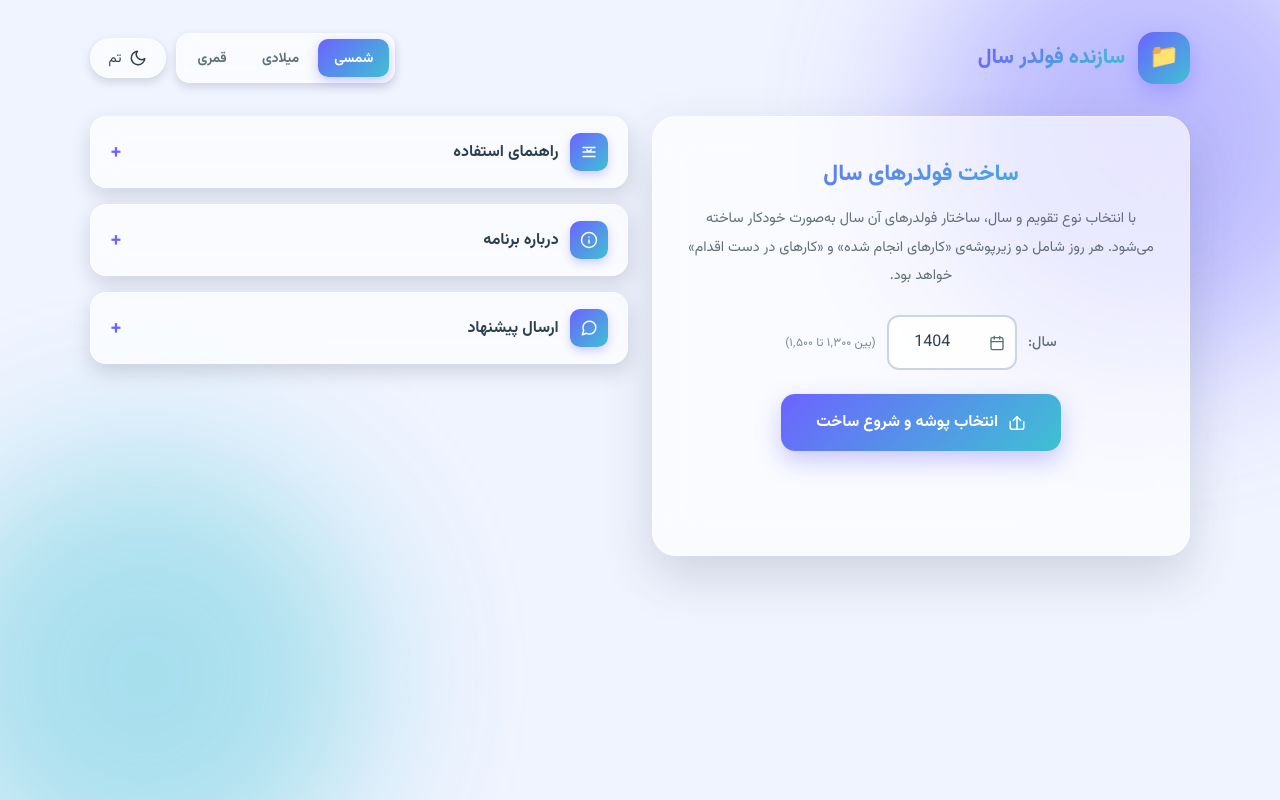
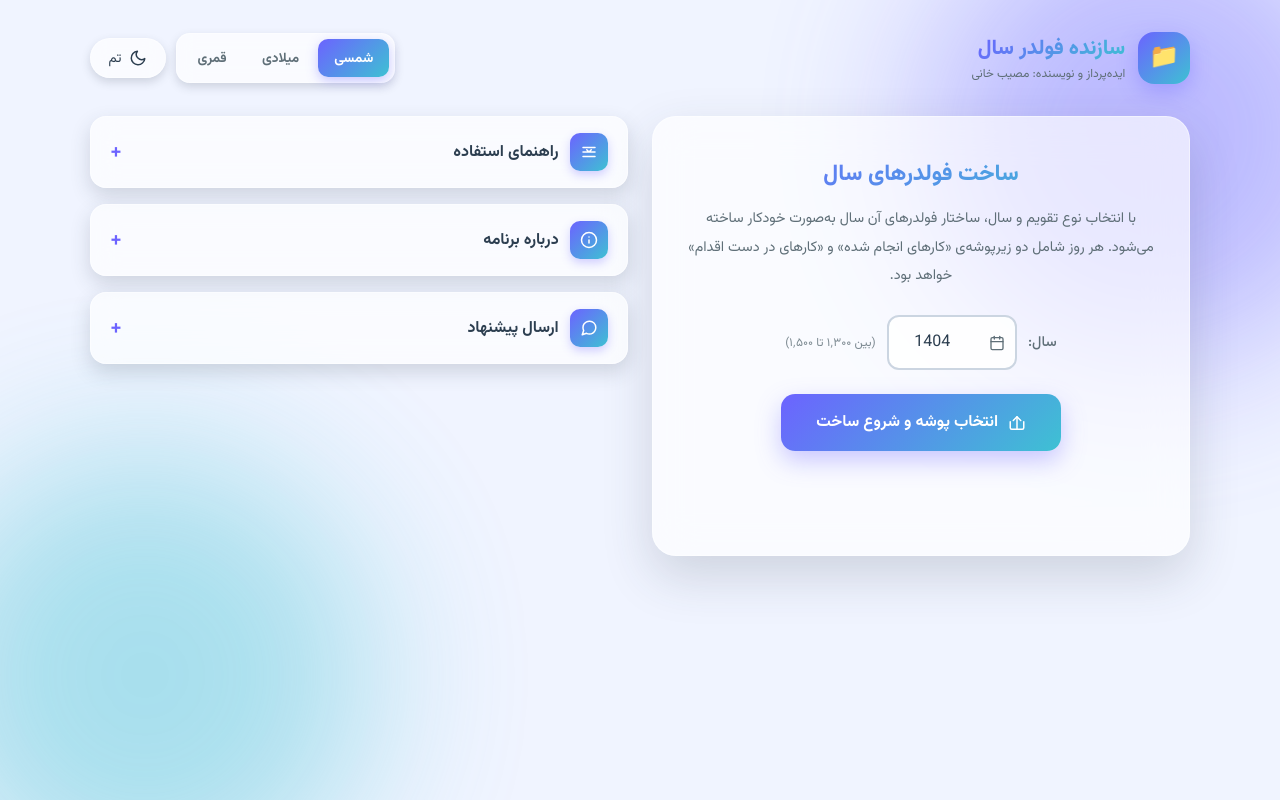
Before and after one commit to msb872/year, a plain HTML site: page index.html in a window 1280 px wide. Drawn offline with Linux system fonts and the light colour scheme.

Commit message:
Update index.html

```diff
--- a/index.html
+++ b/index.html
@@ -149,7 +149,6 @@
         }
 
         .theme-toggle:hover { transform: translateY(-2px); }
-
         .theme-toggle svg { width: 18px; height: 18px; }
 
         /* ==================== انتخاب نوع تقویم ==================== */
@@ -483,9 +482,7 @@
         /* ==================== موبایل ==================== */
         @media (max-width: 860px) {
             .layout { grid-template-columns: 1fr; }
-            main { order: 2; }
             .app-header { flex-direction: column; }
-
             .main-card { padding: 1.8rem 1.2rem; border-radius: 18px; }
         }
     </style>
@@ -498,18 +495,21 @@
         <header class="app-header">
             <div class="logo">
                 <div class="logo-icon">📁</div>
-                <span>سازنده فولدر سال</span>
+                <div>
+                    <span>سازنده فولدر سال</span>
+                    <div style="font-size:.75rem;color:var(--text-secondary);font-weight:400;">
+                        ایده‌پرداز و نویسنده: مصیب خانی
+                    </div>
+                </div>
             </div>
 
             <div class="header-actions">
-                <!-- انتخاب تقویم -->
                 <div class="calendar-switch" id="calendarSwitch">
                     <button type="button" data-cal="jalali" class="active">شمسی</button>
                     <button type="button" data-cal="gregorian">میلادی</button>
                     <button type="button" data-cal="hijri">قمری</button>
                 </div>
 
-                <!-- دکمه تم -->
                 <button class="theme-toggle" onclick="toggleTheme()" title="تغییر تم">
                     <svg id="themeIconDark" viewBox="0 0 24 24" fill="none" stroke="currentColor" stroke-width="2" stroke-linecap="round" stroke-linejoin="round">
                         <path d="M21 12.79A9 9 0 1 1 11.21 3 7 7 0 0 0 21 12.79z"></path>
@@ -616,6 +616,7 @@
                     </summary>
                     <div class="details-content">
                         <ul class="about-list">
+                            <li><strong>ایده‌پرداز و نویسنده:</strong> مصیب خانی</li>
                             <li><strong>تقویم‌ها:</strong> شمسی، میلادی، قمری</li>
                             <li><strong>ذخیره‌سازی:</strong> محلی و بدون ارسال داده به سرور</li>
                             <li><strong>مرورگر:</strong> Chrome یا Edge</li>
@@ -790,7 +791,6 @@
             if (cal === "gregorian") {
                 return getDayNameFromGregorianDate(year, month, day);
             }
-            // hijri
             const jdn = islamicToJdn(year, month, day);
             const g = jdnToGregorian(Math.floor(jdn));
             return getDayNameFromGregorianDate(g.year, g.month, g.day);
@@ -970,10 +970,7 @@
             }
         })();
 
-        // اتصال دکمه اصلی
         $("pickBtn").addEventListener("click", pickAndCreate);
-
-        // مقدار اولیه
         setCalendar("jalali");
     </script>
 </body>
```
